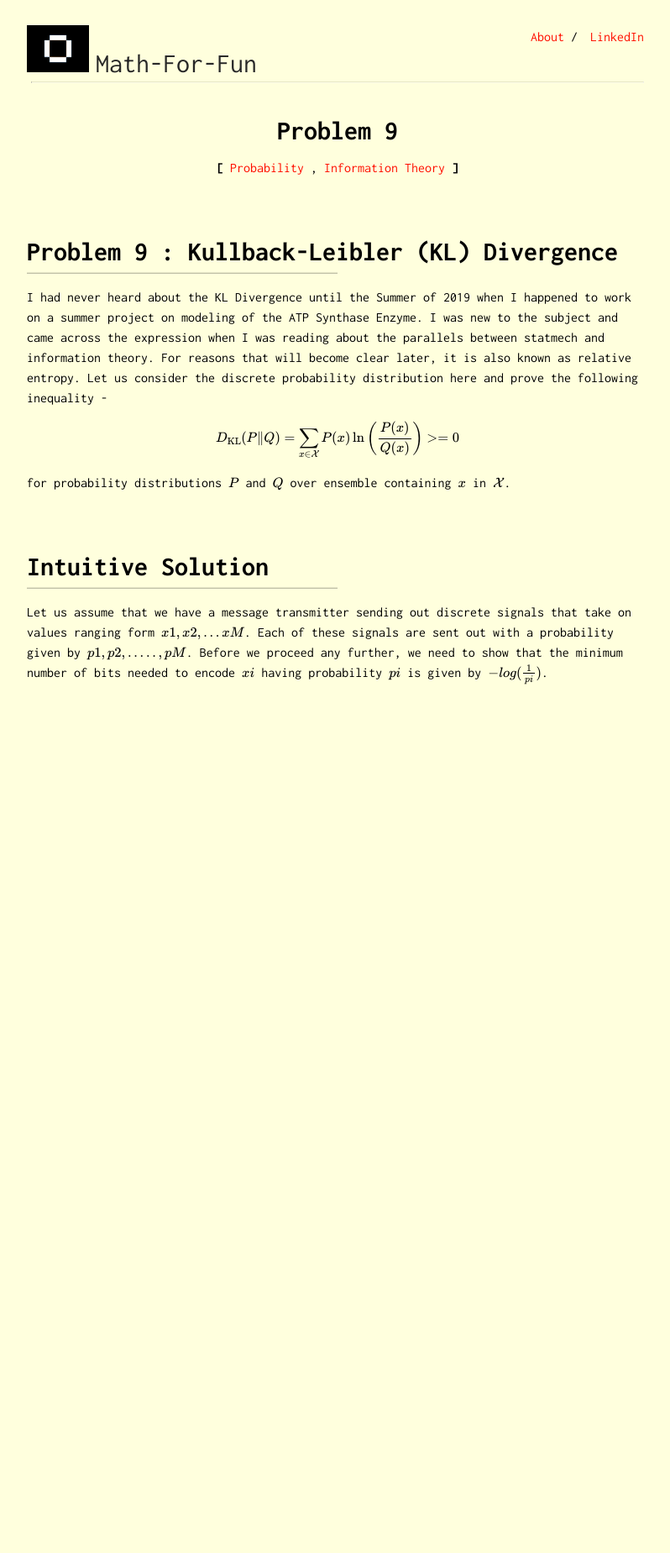
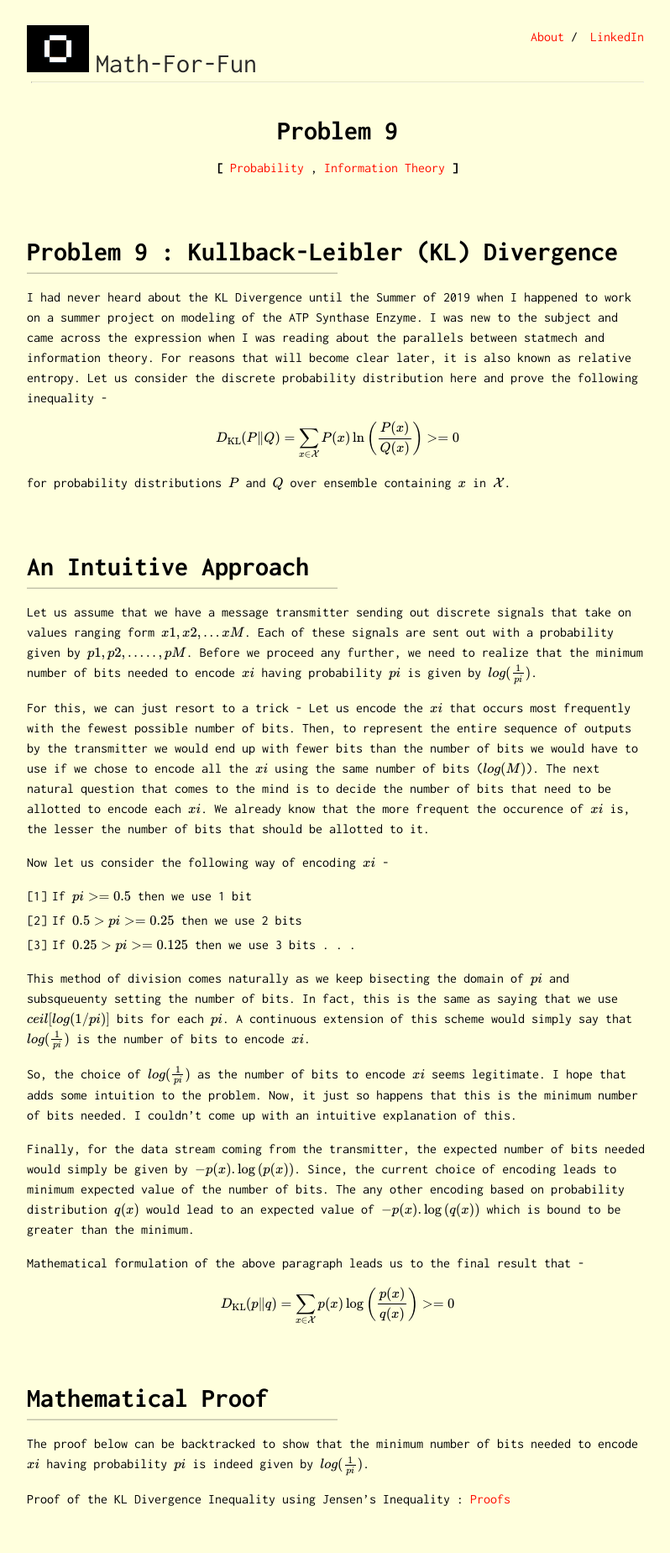
Before and after one commit to Oscuro-Phoenix/math-for-fun, a Jekyll site: the page built from _posts/2021-05-3-Problem-9.md, in a window 1280 px wide. Shown: the whole page at 84% size, without its empty margins (238-1036 px from the left). Built offline with Jekyll 4.4.1, drawn with Linux system fonts in a browser that asks for light colours; formulas are drawn with MathJax 3; before the commit the page ends 900 px from its top, so only the background shows below that.

Commit message:
Problem 9 2

```diff
--- a/_posts/2021-05-3-Problem-9.md
+++ b/_posts/2021-05-3-Problem-9.md
@@ -14,6 +14,38 @@ $$
 
 for probability distributions $$ P $$ and $$ Q $$ over ensemble containing $$ x $$ in $$ \mathcal{X} $$.
 
-# Intuitive Solution
+# An Intuitive Approach
 
-Let us assume that we have a message transmitter sending out discrete signals that take on values ranging form $$ x1, x2, ... xM $$. Each of these signals are sent out with a probability given by $$ p1, p2,....., pM $$. Before we proceed any further, we need to show that the minimum number of bits needed to encode $$ xi $$ having probability $$ pi $$ is given by $$ -log(\frac{1}{pi}) $$.
+Let us assume that we have a message transmitter sending out discrete signals that take on values ranging form $$ x1, x2, ... xM $$. Each of these signals are sent out with a probability given by $$ p1, p2,....., pM $$. Before we proceed any further, we need to realize that the minimum number of bits needed to encode $$ xi $$ having probability $$ pi $$ is given by $$ log(\frac{1}{pi}) $$.
+
+For this, we can just resort to a  trick - Let us encode the $$ xi $$ that occurs most frequently with the fewest possible number of bits. Then, to represent the entire sequence of outputs by the transmitter we would end up with fewer bits than the number of bits we would have to use if we chose to encode all the $$ xi $$ using the same number of bits ($$ log(M) $$). The next natural question that comes to the mind is to decide the number of bits that need to be allotted to encode each $$ xi $$. We already know that the more frequent the occurence of $$ xi $$ is, the lesser the number of bits that should be allotted to it.
+
+Now let us consider the following way of encoding $$ xi $$ -
+
+1. If $$ pi >= 0.5 $$ then we use 1 bit
+2. If $$ 0.5 > pi >= 0.25 $$ then we use 2 bits
+3. If $$ 0.25 > pi >= 0.125 $$ then we use 3 bits
+.
+.
+.
+
+This method of division comes naturally as we keep bisecting the domain of $$ pi $$ and subsqueuenty setting the number of bits. In fact, this is the same as saying that we use $$ ceil[log(1/pi)] $$ bits for
+each $$pi$$. A continuous extension of this scheme would simply say that $$ log(\frac{1}{pi}) $$ is the number of bits to encode $$ xi $$.
+
+So, the choice of $$ log(\frac{1}{pi}) $$ as the number of bits to encode $$ xi $$ seems legitimate. I hope that adds some intuition to the problem. Now, it just so happens that this is the minimum number
+of bits needed. I couldn't come up with an intuitive explanation of this.
+
+Finally, for the data stream coming from the transmitter, the expected number of bits needed would simply be given by $$ -p(x).\log \left(p(x)\right) $$. Since, the current choice of encoding leads to minimum expected value of the number of bits. The any other encoding based on probability distribution $$ q(x) $$  would lead to an expected value of $$ -p(x).\log \left(q(x)\right) $$ which is bound to be greater than the minimum.
+
+Mathematical formulation of the above paragraph leads us to the final result that -
+
+$$
+D_{\mathrm{KL}}(p \| q)=\sum_{x \in \mathcal{X}} p(x) \log \left(\frac{p(x)}{q(x)}\right) >= 0
+$$
+
+
+# Mathematical Proof
+
+The proof below can be backtracked to show that the minimum number of bits needed to encode $$ xi $$ having probability $$ pi $$ is indeed given by $$ log(\frac{1}{pi}) $$.
+
+Proof of the KL Divergence Inequality using Jensen's Inequality : [Proofs](https://math.stackexchange.com/questions/2031062/proof-of-nonnegativity-of-kl-divergence-using-jensens-inequality)
```
